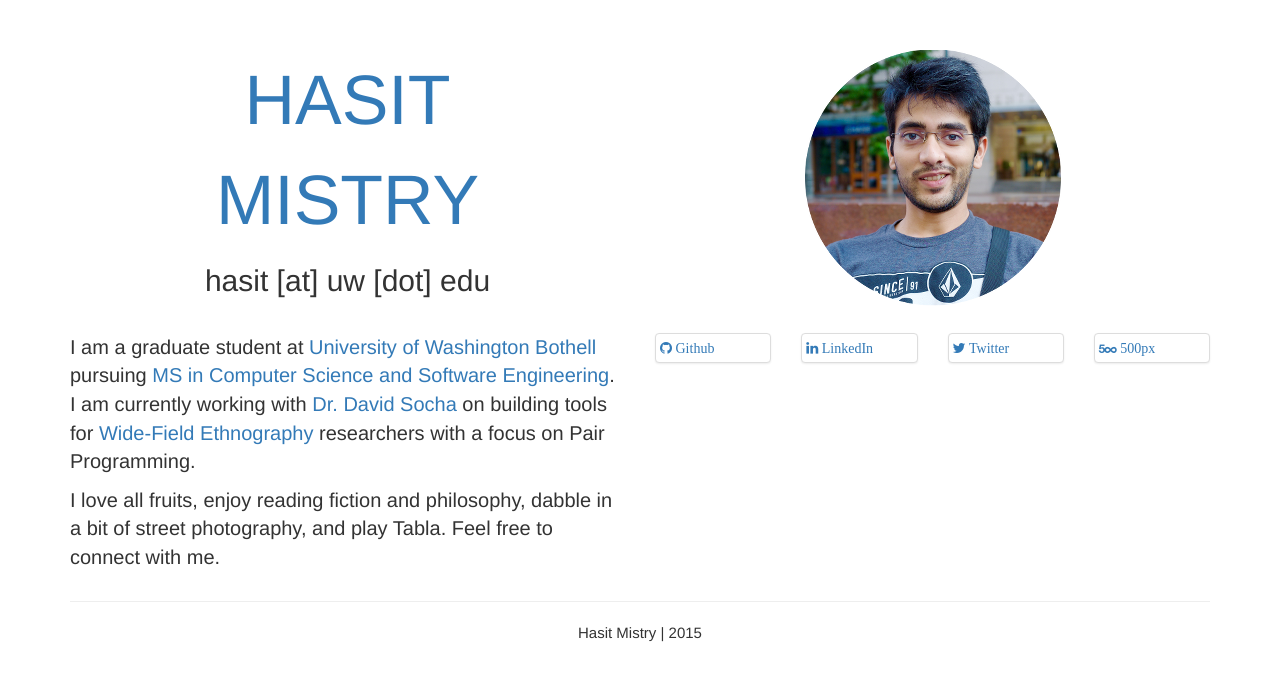
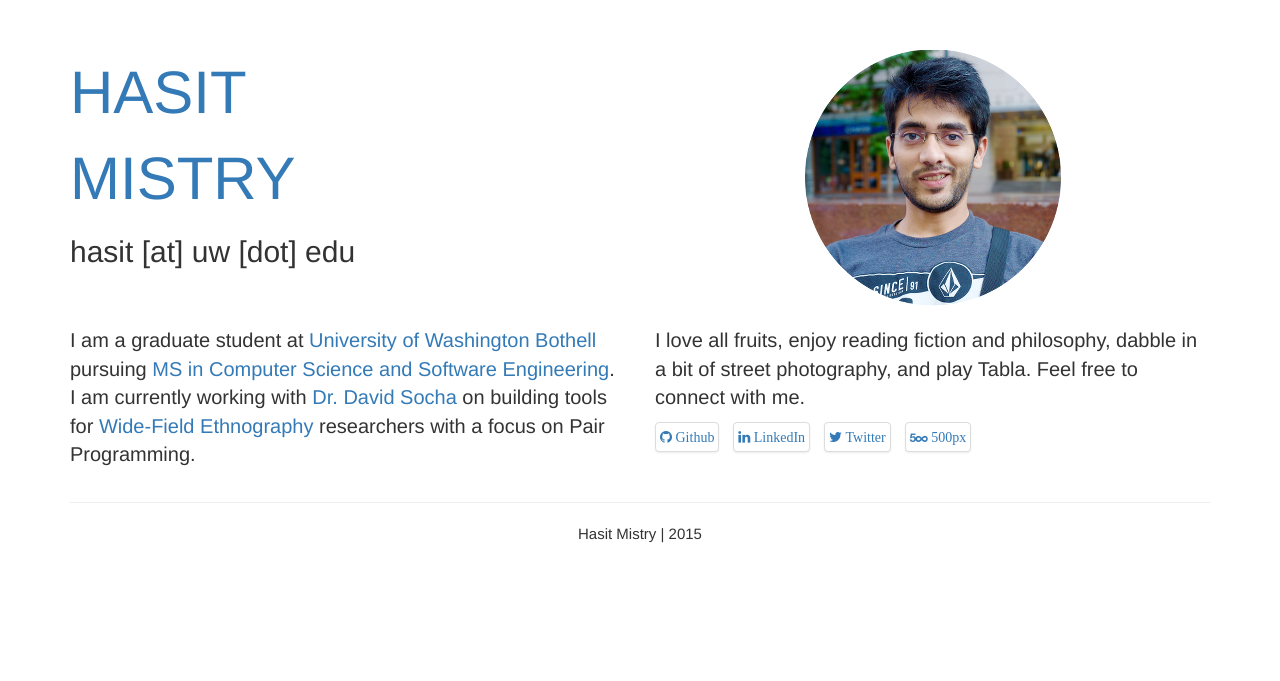
Before and after one commit to hasit/hasit.github.io_backup, a PHP site: page /index_1.html in a window 1280 px wide. Shown: the top 681 px of the page. Run offline with PHP 8.4, Linux system fonts and the light colour scheme; some libraries are stand-ins or nearby versions.

Commit message:
better layout, thubnail buttons added

```diff
--- a/css/colors.css
+++ /dev/null
@@ -1,39 +0,0 @@
-.navy {
-    color: #354458;
-}
-
-.blue {
-    color: #3A9AD9;
-}
-
-.green {
-    color: #29ABA4;
-}
-
-.white {
-    color: #E9E0D6;
-}
-
-.red {
-    color: #EB7260;
-}
-
-.bg-navy {
-    background-color: #354458;
-}
-
-.bg-blue {
-    background-color: #3A9AD9;
-}
-
-.bg-green {
-    background-color: #29ABA4;
-}
-
-.bg-white {
-    background-color: #E9E0D6;
-}
-
-.bg-red {
-    background-color: #EB7260;
-}
--- a/css/main.css
+++ b/css/main.css
@@ -2,7 +2,7 @@
 Author's custom styles
 ========================================================================== */
 .header-text {
-	font-size: 70px;
+	font-size: 60px;
 }
 
 .sub-header-text {
--- a/index_1.html
+++ b/index_1.html
@@ -22,7 +22,6 @@
     <link rel="stylesheet" href="css/bootstrap-theme.min.css">
     <link rel="stylesheet" href="css/main.css">
     <link rel="stylesheet" href="css/font-awesome.min.css">
-    <link rel="stylesheet" href="css/colors.css">
 
     <script src="js/vendor/modernizr-2.8.3-respond-1.4.2.min.js"></script>
 </head>
@@ -33,8 +32,8 @@
     <div class='container'>
         <div class="row">
             <div class="col-md-6">
-                <p class="text-uppercase header-text text-center"><a href="http://hasit.me/">Hasit<br>Mistry</a></p>
-                <p class="sub-header-text text-center">hasit [at] uw [dot] edu</p>
+                <p class="text-uppercase header-text text-left"><a href="http://hasit.me/">Hasit<br>Mistry</a></p>
+                <p class="sub-header-text text-left">hasit [at] uw [dot] edu</p>
             </div>
             <div class="col-md-6">
                 <img class="img-responsive center-block" src="img/hasit-256x256.png" alt="Hasit Mistry" />
@@ -46,41 +45,41 @@
                 <p class="normal-text">
                     I am a graduate student at <a href="http://www.uwb.edu/">University of Washington Bothell</a> pursuing <a href="http://www.uwb.edu/mscsse">MS in Computer Science and Software Engineering</a>. I am currently working with <a href="https://davidsocha.wordpress.com/">Dr. David Socha</a> on building tools for <a href="https://davidsocha.wordpress.com/wide-field-ethnography/">Wide-Field Ethnography</a> researchers with a focus on Pair Programming.
                 </p>
+            </div>
+            <div class="col-md-6">
                 <p class="normal-text">
                     I love all fruits, enjoy reading fiction and philosophy, dabble in a bit of street photography, and play Tabla. Feel free to connect with me.
                 </p>
-            </div>
-            <div class="col-md-6">
-                <div class="row">
-                    <div class="col-md-3">
+                <ul class="list-inline">
+                    <li>
                         <a href="https://github.com/hasit/">
                             <div class="thumbnail">
                                 <i class="fa fa-github"> Github</i>
                             </div>
                         </a>
-                    </div>
-                    <div class="col-md-3">
+                    </li>
+                    <li>
                         <a href="https://www.linkedin.com/in/hasitmistry">
                             <div class="thumbnail">
                                 <i class="fa fa-linkedin"> LinkedIn</i>
                             </div>
                         </a>
-                    </div>
-                    <div class="col-md-3">
+                    </li>
+                    <li>
                         <a href="https://twitter.com/hasitmistry">
                             <div class="thumbnail">
                                 <i class="fa fa-twitter"> Twitter</i>
                             </div>
                         </a>
-                    </div>
-                    <div class="col-md-3">
+                    </li>
+                    <li>
                         <a href="https://500px.com/hasit">
                             <div class="thumbnail">
                                 <i class="fa fa-500px"> 500px</i>
                             </div>
                         </a>
-                    </div>
-                </div>
+                    </li>
+                </ul>
             </div>
         </div>
 
```
